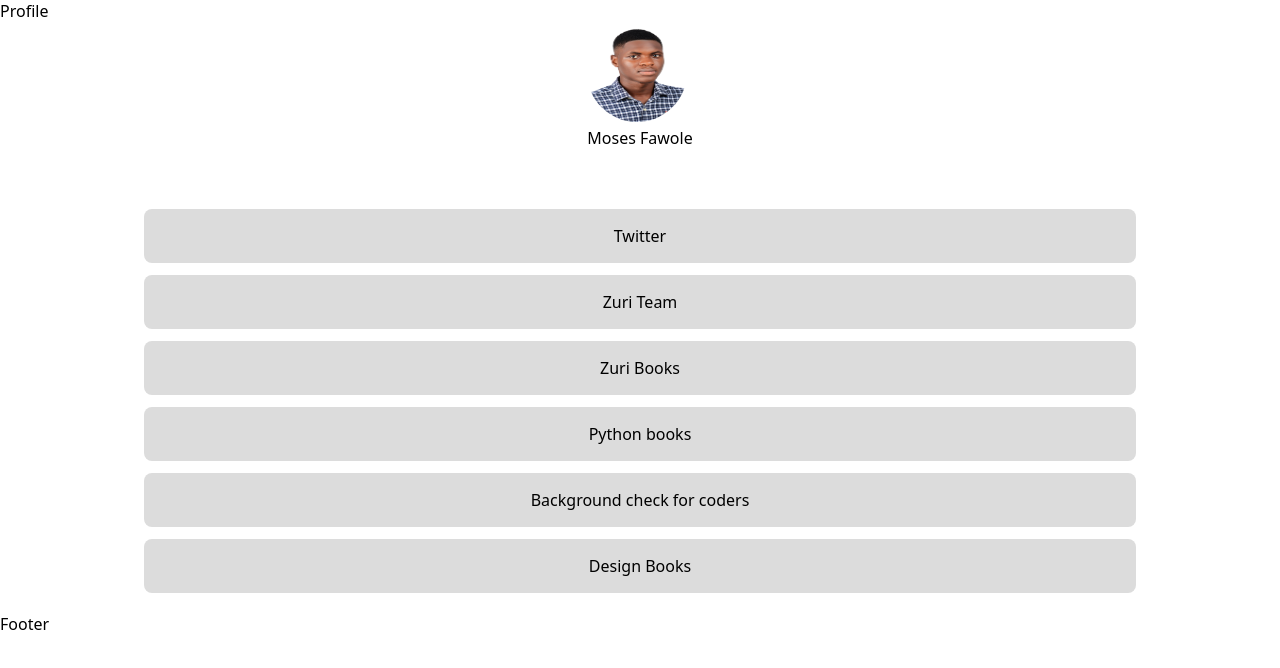
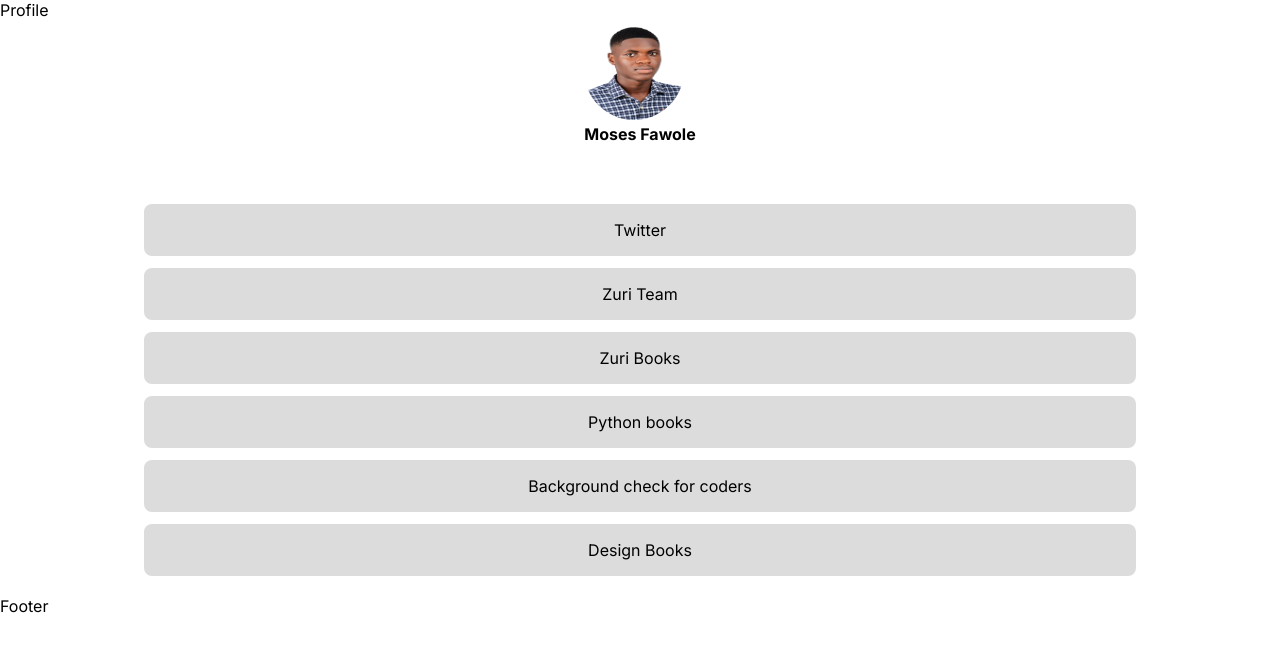
Before and after one commit to mosesfawole/hng-linktree, a React (Vite) app: page / in a window 1280 px wide. Shown: the top 668 px of the page. Built offline with nearby package versions, Linux system fonts and the light colour scheme.

Commit message:
add typography

```diff
--- a/src/components/Profile.jsx
+++ b/src/components/Profile.jsx
@@ -7,7 +7,9 @@ const Profile = () => {
       <div className="avatar">
         <figure>
           <img src={Avatar} alt="Profile Avatar" id="profile_img" />
-          <figcaption>Moses Fawole</figcaption>
+          <figcaption>
+            <b>Moses Fawole</b>
+          </figcaption>
         </figure>
       </div>
     </div>
--- a/src/index.css
+++ b/src/index.css
@@ -1,11 +1,11 @@
+@import url("https://fonts.googleapis.com/css2?family=Inter:wght@400;500;700&display=swap");
 * {
   padding: 0;
   margin: 0;
   box-sizing: border-box;
 }
 body {
-  font-family: system-ui, -apple-system, BlinkMacSystemFont, "Segoe UI", Roboto,
-    Oxygen, Ubuntu, Cantarell, "Open Sans", "Helvetica Neue", sans-serif;
+  font-family: "Inter", sans-serif;
 }
 
 .links {
```
